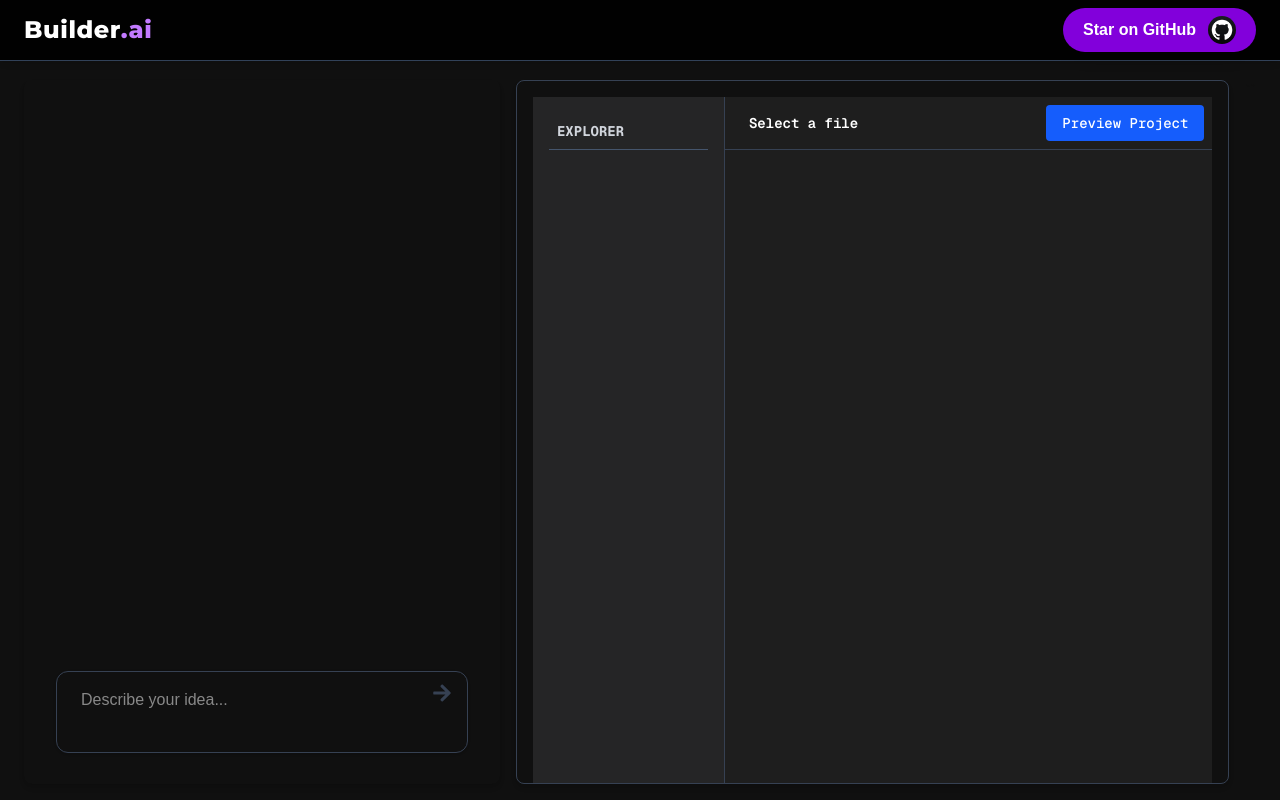
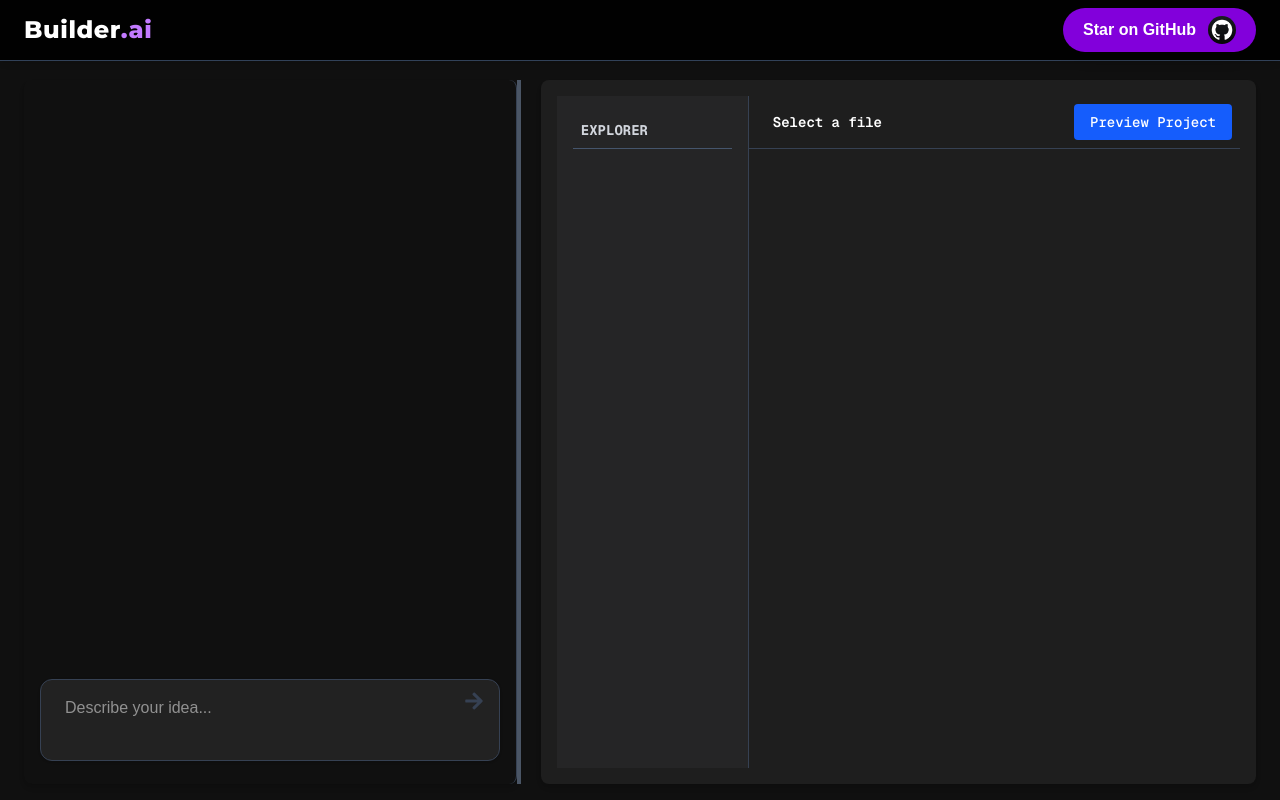
Before and after one commit to kashish00208/boult, a Next.js app in the folder frontend/: page /chat in a window 1280 px wide. Built offline with nearby package versions, Linux system fonts and the light colour scheme.

Commit message:
expandable panel

```diff
--- a/frontend/src/Components/ChatAI.tsx
+++ b/frontend/src/Components/ChatAI.tsx
@@ -13,6 +13,7 @@
 import buildFileTree from "./BuildTreee";
 import { Prism as SyntaxHighlighter } from "react-syntax-highlighter";
 import { vscDarkPlus } from "react-syntax-highlighter/dist/esm/styles/prism";
+import { GrNewWindow } from "react-icons/gr";
 const ChatAI = () => {
   const [inputPrompt, setinputPrompt] = useState("");
   const [chatMsgs, setchatMsgs] = useState<{ sender: string; text: string }[]>(
@@ -25,7 +26,12 @@
   const [previewUrl, setPreviewUrl] = useState<string | null>(null);
   const [isPreviewing, setIsPreviewing] = useState(false);
 
-  const [projecType, setProjecType] = useState("");
+  const [chatWidth, setChatWidth] = useState(40);
+
+  const isDragging = useRef(false);
+
+  const minWidth = 20;
+  const maxxWidth = 80;
 
   const [steps, setSteps] = useState<Step[]>([]);
   const [files, setFiles] = useState<FileItem[]>([]);
@@ -58,7 +64,7 @@
       headers: {
         "Content-Type": "application/json",
       },
-      body: JSON.stringify({prompt: inputPrompt }),
+      body: JSON.stringify({ prompt: inputPrompt }),
     });
 
     const data = await response.json();
@@ -167,7 +173,7 @@
         }
 
         setFiles(matchedFiles);
-        console.log("Matched files it is ",matchedFiles)
+        console.log("Matched files it is ", matchedFiles);
 
         handlePreviewClick();
       }
@@ -235,7 +241,7 @@
       // Step 2: Determine project type
 
       const projectType = await getAppType(inputPrompt);
-      console.log(projectType)
+      console.log(projectType);
       let isReactApp: boolean = false;
       let isNodeApp: boolean = false;
       if (projectType === "react") {
@@ -275,12 +281,37 @@
     }
   };
 
+  useEffect(() => {
+    const handleMouseMove = (e: MouseEvent) => {
+      if (!isDragging.current) return;
+      // as percent
+      const netWidth = (e.clientX / window.innerWidth) * 100;
+      if (netWidth >= minWidth && netWidth <= maxxWidth) {
+        setChatWidth(netWidth);
+      }
+    };
+
+    const stopDragging = () => {
+      isDragging.current = false;
+    };
+
+    window.addEventListener("mousemove", handleMouseMove);
+    window.addEventListener("mouseup", stopDragging);
+
+    return () => {
+      window.removeEventListener("mousemove", handleMouseMove);
+      window.removeEventListener("mouseup", stopDragging);
+    };
+  }, []);
 
   return (
-    <div className="h-screen pt-20 px-6 pb-4 border-gray-700">
-      <div className="flex h-full gap-4">
-        <div className="w-2/5 rounded-lg shadow-md p-4 overflow-hidden">
-          <div className="h-full flex flex-col px-4 py-2 w-full">
+    <div className="h-screen pt-20 px-6 pb-4 border-gray-700 flex">
+      {/* Chat Panel */}
+      <div
+        className="rounded-lg shadow-md p-4 overflow-hidden border-r border-gray-700 flex flex-col"
+        style={{ width: `${chatWidth}%`, minWidth: 240, maxWidth: "70%" }}
+      >
+        <div className="flex-1 flex flex-col h-0">
           <div className="flex-1 overflow-y-auto mb-4 space-y-2">
             {chatMsgs.map((msg, index) => (
               <div
@@ -312,7 +343,7 @@
                 placeholder="Describe your idea..."
                 value={inputPrompt}
                 onChange={handleInputChange}
-                  className="w-full px-6 py-4 pr-14 rounded-xl border border-gray-700 shadow-sm focus:ring-2 text-white resize-none"
+                className="w-full px-6 py-4 pr-14 rounded-xl border border-gray-700 shadow-sm focus:ring-2 text-white resize-none bg-[#222] focus:outline-none"
                 disabled={loading}
               />
               <button
@@ -326,10 +357,21 @@
           </form>
         </div>
       </div>
-        {/* code editor*/}
-        <div className="w-3/5 border border-gray-700 rounded-lg shadow-md p-4 overflow-hidden">
-          <div className="flex h-screen font-mono bg-[#1e1e1e] text-gray-100">
-            <div className="w-48 bg-[#252526] border-r border-gray-700 p-4 overflow-hidden-">
+
+      {/* Divider */}
+      <div
+        className="w-1 bg-gray-600 cursor-col-resize hover:bg-gray-400 mr-5"
+        onMouseDown={() => (isDragging.current = true)}
+        style={{ minWidth: 4, maxWidth: 8 }}
+      />
+
+      {/* Code Editor Panel */}
+      <div
+        className="rounded-lg shadow-md p-4 overflow-hidden bg-[#1e1e1e] flex-1 flex flex-col"
+        style={{ width: `${100 - chatWidth}%`, minWidth: 280 }}
+      >
+        <div className="flex h-full font-mono text-gray-100 min-h-0">
+          <div className="w-48 bg-[#252526] border-r border-gray-700 p-4 flex-shrink-0">
             <h3 className="text-sm font-bold text-gray-300 p-2 border-b border-slate-600">
               EXPLORER
             </h3>
@@ -339,13 +381,13 @@
               selectedFile={selectedFile}
             />
           </div>
-            {/* file content */}
+          {/* File content */}
           <div className="flex-1 flex flex-col min-h-0">
             <div className="flex justify-between bg-[#1e1e1e] border-b border-gray-700 p-2">
-                <div className=" px-4 py-2 text-sm font-semibold text-white">
-                  <div>{selectedFile || "Select a file"}</div>
+              <div className="px-4 py-2 text-sm font-semibold text-white truncate">
+                {selectedFile || "Select a file"}
               </div>
-                <div className="">
+              <div>
                 <button
                   onClick={handlePreviewClick}
                   disabled={isPreviewing || files.length === 0}
@@ -357,8 +399,11 @@
                 >
                   {isPreviewing ? "Launching Preview..." : "Preview Project"}
                 </button>
+              </div>
+            </div>
+            <div className="flex-1 overflow-y-auto p-2">
               {previewUrl && (
-                    <div>
+                <div className="mb-4">
                   <h3 className="text-white font-semibold mb-2">
                     Live Preview
                   </h3>
@@ -370,8 +415,6 @@
                   />
                 </div>
               )}
-                </div>
-              </div>
               <SyntaxHighlighter
                 language={language}
                 style={vscDarkPlus}
@@ -388,7 +431,6 @@
             </div>
           </div>
         </div>
-        ``
       </div>
     </div>
   );
```
Lines whose indentation alone changed are shown as unchanged.
